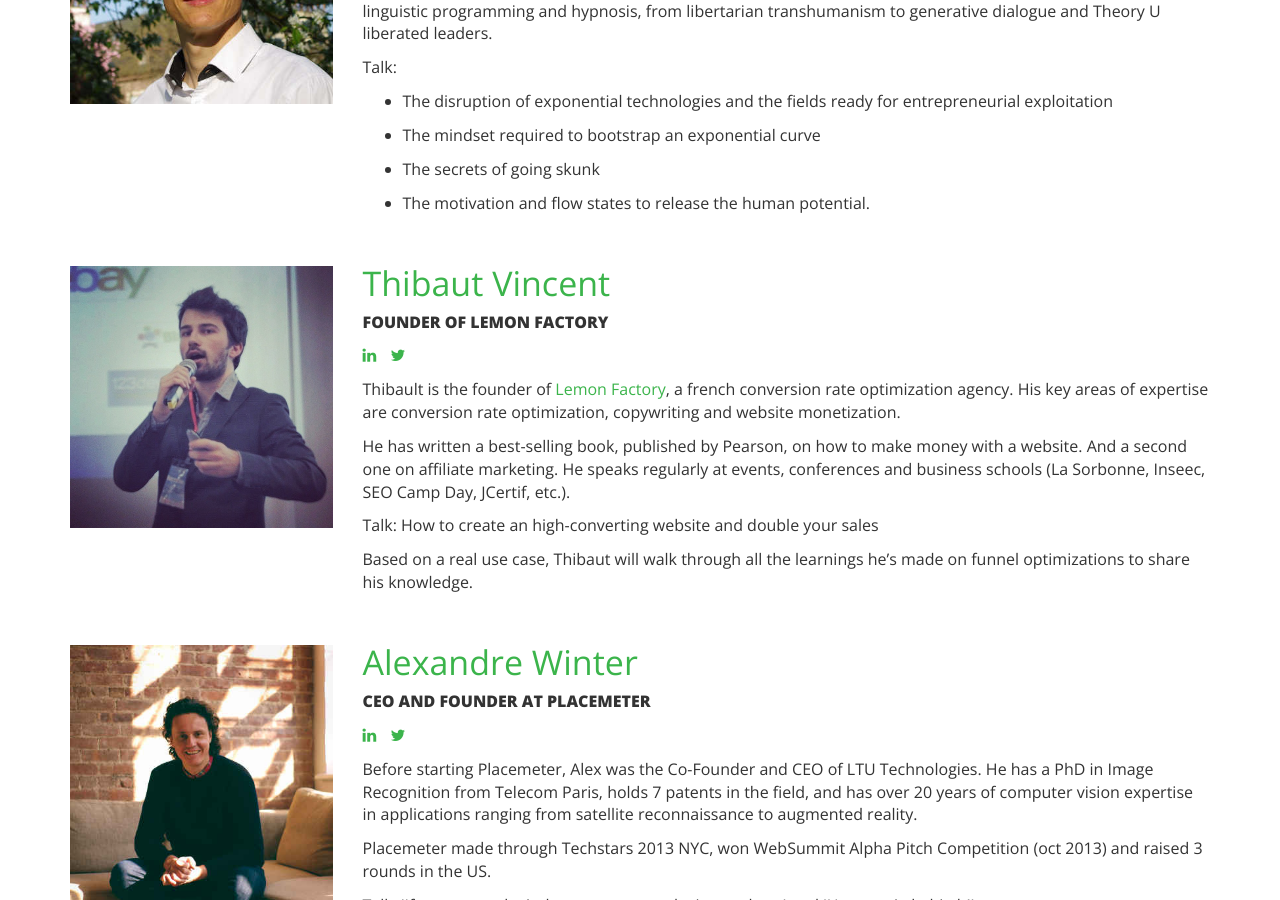
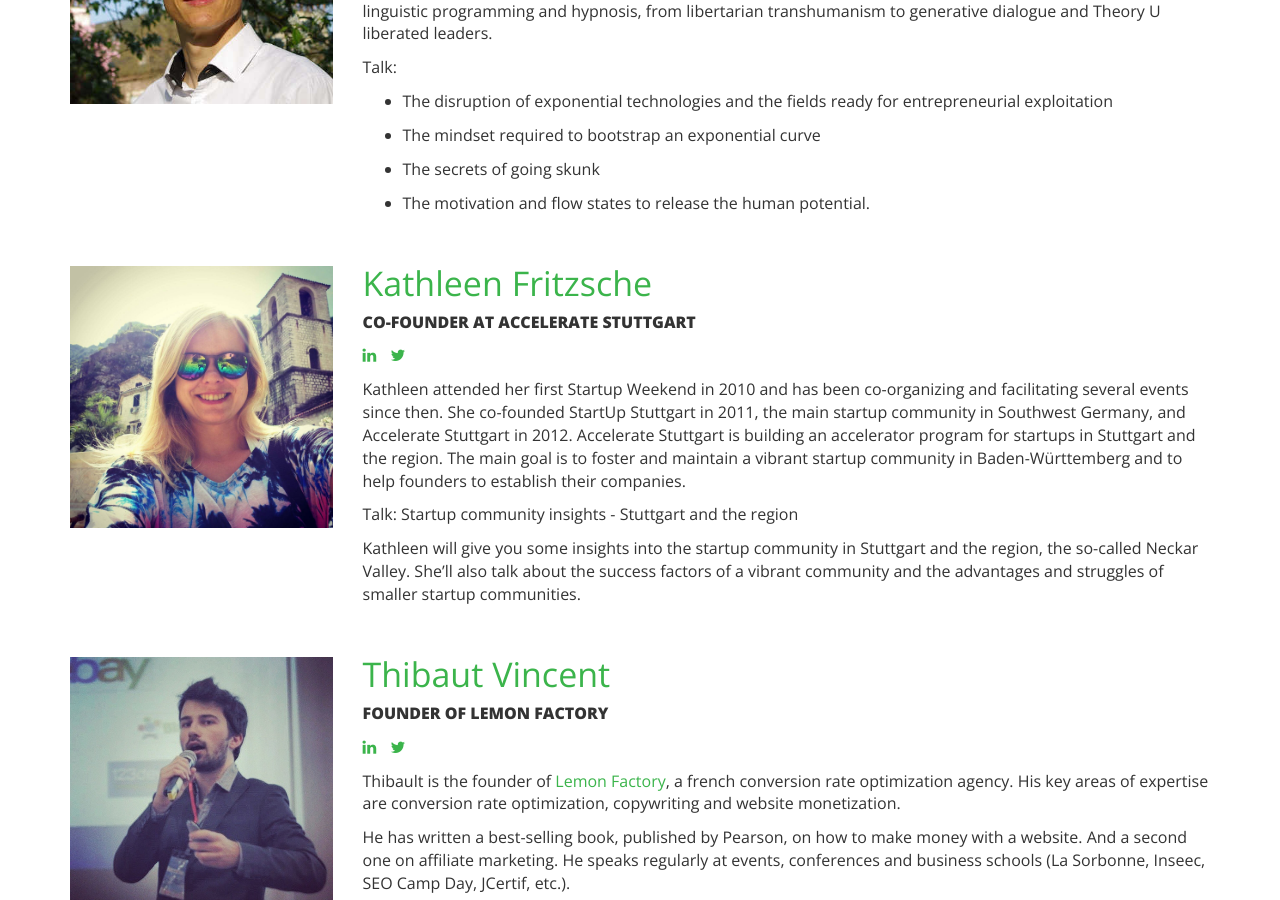
Before and after one commit to AlsaceDigitale/geeksonafarm_2015, a Jekyll site: the page built from speakers.html, in a window 1280 px wide and 900 px high, scrolled down 1347 px. Built offline with Jekyll 4.4.1, drawn with Linux system fonts in a browser that asks for light colours; nearby versions of some CDN libraries; comment, search, counter and statistics services are not loaded.

Commit message:
added Katlheen Fritzsche as speaker and organizer

```diff
--- a/_config.yml
+++ b/_config.yml
@@ -15,6 +15,10 @@ team_members:
     nickname: jayce
     xing:
     twitter: https://twitter.com/Jc_gay
+  - name: Kathleen Fritzsche
+    nickname: kathleen_fritzsche
+    twitter: https://twitter.com/kathl_fritzsche
+    linkedin: https://de.linkedin.com/in/kathleenfritzsche
   - name: Stéphane Becker
     nickname: whirly
     linkedin: https://www.linkedin.com/in/stephanebecker
@@ -36,6 +40,13 @@ speakers:
     talk_description: "* The disruption of exponential technologies and the fields ready for entrepreneurial exploitation\n\n* The mindset required to bootstrap an exponential curve\n\n* The secrets of going skunk\n\n* The motivation and flow states to release the human potential."
     linkedin: https://www.linkedin.com/pub/yan-erik-decorde/20/49/854
     twitter: https://twitter.com/yanerikdecorde
+  - name: Kathleen Fritzsche
+    title: Co-Founder at Accelerate Stuttgart
+    bio: "Kathleen attended her first Startup Weekend in 2010 and has been co-organizing and facilitating several events since then. She co-founded StartUp Stuttgart in 2011, the main startup community in Southwest Germany, and Accelerate Stuttgart in 2012. Accelerate Stuttgart is building an accelerator program for startups in Stuttgart and the region. The main goal is to foster and maintain a vibrant startup community in Baden-Württemberg and to help founders to establish their companies."
+    talk_title: "Startup community insights - Stuttgart and the region"
+    talk_description: "Kathleen will give you some insights into the startup community in Stuttgart and the region, the so-called Neckar Valley. She'll also talk about the success factors of a vibrant community and the advantages and struggles of smaller startup communities."
+    twitter: https://twitter.com/kathl_fritzsche
+    linkedin: https://de.linkedin.com/in/kathleenfritzsche
   - name: Thibaut Vincent
     title: Founder of Lemon Factory
     bio: "Thibault is the founder of [Lemon Factory](http://lemonfactory.fr/), a french conversion rate optimization agency. His key areas of expertise are conversion rate optimization, copywriting and website monetization.\n\nHe has written a best-selling book, published by Pearson, on how to make money with a website. And a second one on affiliate marketing. He speaks regularly at events, conferences and business schools (La Sorbonne, Inseec, SEO Camp Day, JCertif, etc.)."
```
Also changed, not shown: img/kathleen_fritzsche.jpg (added).
